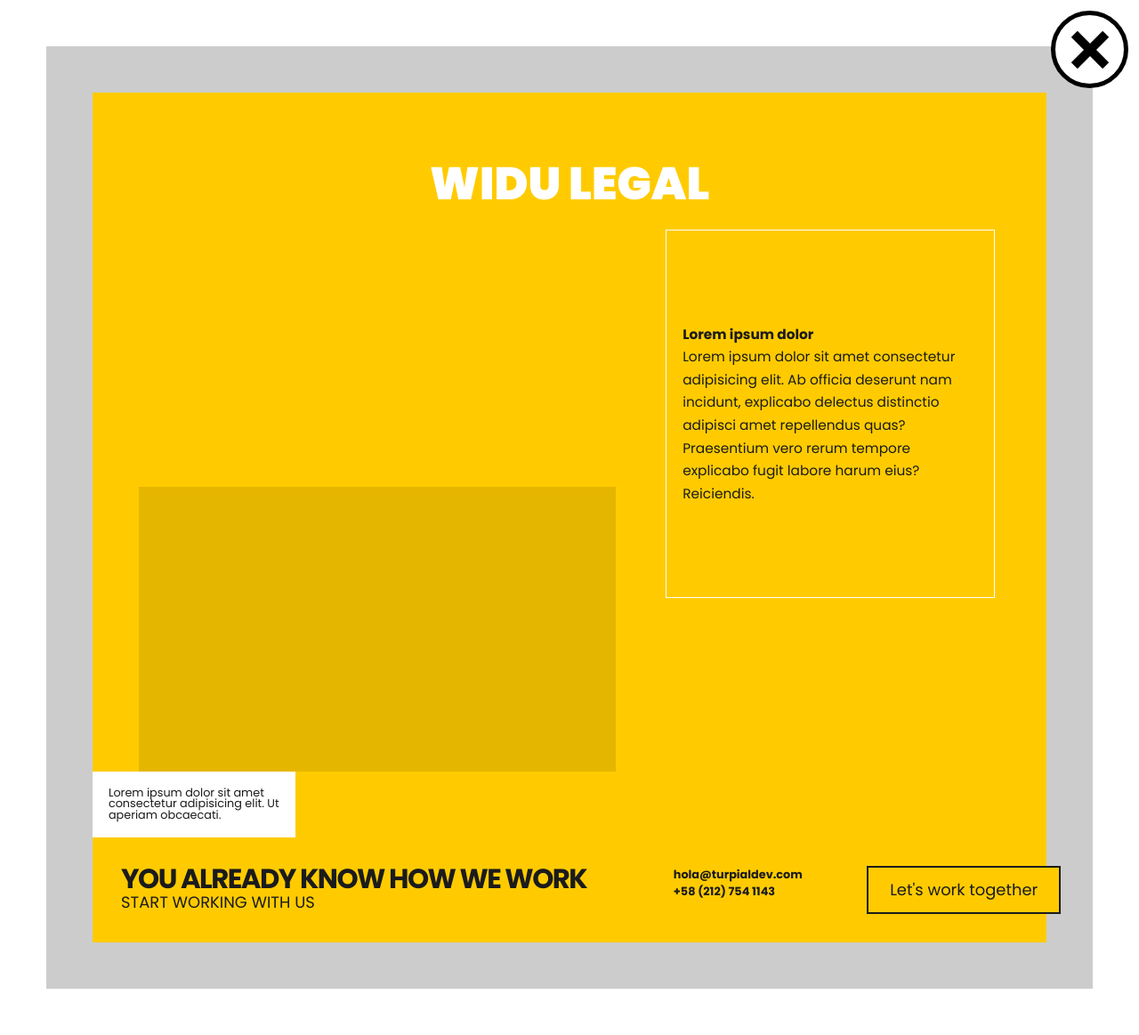
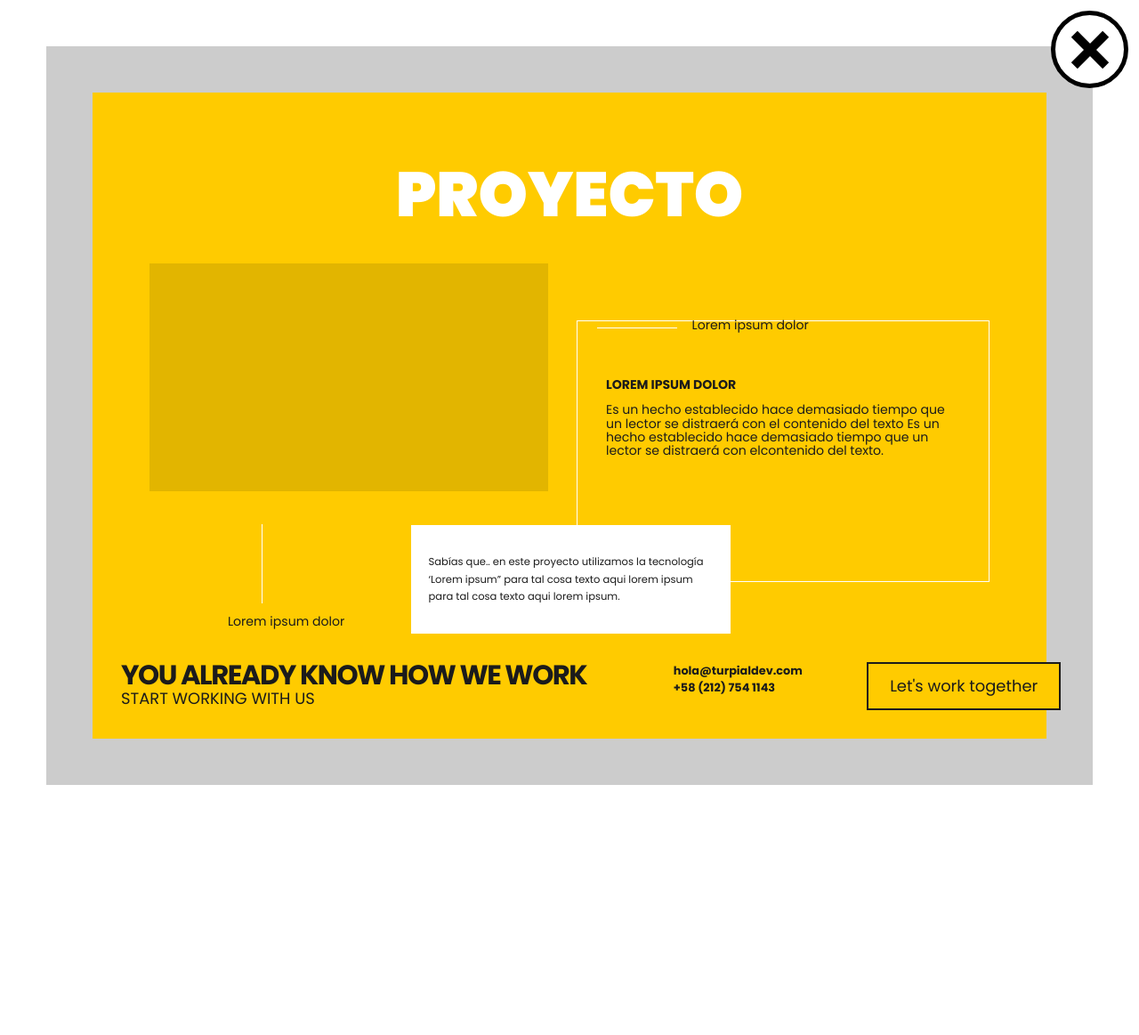
Before and after one commit to turpialdev/website, a Jekyll site: the page built from _portfolio/2018-12-12-widu-legal.md, in a window 1280 px wide. Shown: the whole page at 89% size. Built offline with Jekyll 4.4.1, drawn with Linux system fonts in a browser that asks for light colours; after the commit the page ends 934 px from its top, so only the background shows below that.

Commit message:
first page fix

```diff
--- a/_layouts/project.html
+++ b/_layouts/project.html
@@ -20,20 +20,33 @@
 
             <!-- PROJECT DETAIL DESCRIPTION -->
             <div class="detail-project">
-                <h2>{{ page.title }}</h2>
-                <div class="project-image">
+                <h2>Proyecto</h2>
+                <div class="imag">
                     <img src="" alt="">
                 </div>
-                <div class="project-description">
+                <div class="text">
                     <b>Lorem ipsum dolor</b>
-                    <p>Lorem ipsum dolor sit amet consectetur adipisicing elit. Ab officia deserunt nam incidunt, explicabo
-                        delectus distinctio adipisci amet repellendus quas? Praesentium vero rerum tempore explicabo fugit
-                        labore harum eius? Reiciendis.</p>
+                    <p>
+                        Es un hecho establecido hace demasiado tiempo que un lector se distraerá con el contenido del texto Es un hecho establecido
+                        hace demasiado tiempo que un lector se distraerá con elcontenido del texto.
+                    </p>
                 </div>
-                <div class="project-footer">
-                    <p>Lorem ipsum dolor sit amet consectetur adipisicing elit. Ut aperiam obcaecati.</p>
+                <div class="rela">
+                    <p>
+                        Sabías que.. en este proyecto utilizamos la tecnología ‘Lorem ipsum” para tal cosa texto aqui lorem ipsum para tal cosa texto
+                        aqui lorem ipsum.
+                    </p>
+                </div>
+                <div class="show-case-1">
+                    <span></span>
+                    Lorem ipsum dolor
+                </div>
+                <div class="show-case-2">
+                    <span></span>
+                    Lorem ipsum dolor
                 </div>
             </div>
+
 
             <!-- PROJECT DETAIL FIRTS STEPS
                     <div class="detail-steps">
@@ -78,8 +91,6 @@
     function onDismissDetail() {
         window.location.href = "/";
     }
-</script>
-
-{% include script.html %}
+</script> {% include script.html %}
 
 </html>
--- a/css/app.scss
+++ b/css/app.scss
@@ -1599,50 +1599,87 @@ Portfolio detail
 
     /* PROJECT DETAIL DESCRIPTION */
     .detail-project {
+        display: grid;
+        grid-template-columns: 40vw auto;
+        grid-template-rows: 15vw 23vw auto;
         background-color: $yellow;
-        color: #fff;
-        position: relative;
 
         h2 {
-            font-size: 4vw;
-            padding: 6vw 0 2vw;
+            grid-column: 1 / 3;
+            font-size: 5.5vw;
+            text-align: center;
+            font-weight: 900;
+            color: #fff;
             text-transform: uppercase;
-            font-weight: 900;
-            text-align: center;
-        }
-
-        .project-image {
-            display: inline-block;
-            width: calc(50vw - 104px);
-            height: 25vw;
-            margin: 0 52px;
-            background-color: rgba(0, 0, 0, .1);
-        }
-
-        .project-description {
-            display: inline-block;
-            top: -2vw;
+            align-self: center;
+            margin-top: 3vw;
+        }
+
+        .imag {
+            background: $yellowHover;
+            height: 20vw;
+            margin-left: 5vw;
+        }
+
+        .text {
+            position: relative;
+            top: 5vw;
+            border: 1px solid #fff;
+            margin-right: 5vw;
+            margin-left: 2.5vw;
+            padding: 5vw 2.5vw;
+            font-size: 1.1vw;
+            line-height: 1.2vw;
+            b {
+                display: block;
+                font-weight: 600;
+                text-transform: uppercase;
+                margin-bottom: 1vw;
+            }
+            p {
+                overflow: hidden;
+                text-overflow: ellipsis;
+                word-wrap: break-word;
+                max-height: 7.2vw;
+            }
+        }
+
+        .rela {
             color: $black;
-            width: calc(30vw - 52px);
-            border: 1px solid #fff;
-            padding: 104px 1.4vw;
-            b {
-                font-size: 1.2vw;
-                font-weight: 600;
-            }
-            p, b {
-                font-size: 1.2vw;
-                line-height: 2vw;
-            }
-        }
-
-        .project-footer {
-            width: 15vw;
-            background-color: #fff;
-            padding: 1.4vw;
-            color: $black;
-            p {
-                font-size: 1vw;
+            background: #fff;
+            position: relative;
+            left: 28vw;
+            padding: 2.5vw 1.5vw;
+            font-size: 0.9vw;
+            width: 25vw;
+            line-height: 1.5vw;
+        }
+
+        .show-case-1 {
+            position: absolute;
+            top: 28vw;
+            font-size: 1.1vw;
+            right: 29vw;
+            span {
+                display: inline-block;
+                border-top: 1px solid #fff;
+                height: 1px;
+                width: 7vw;
+                margin-right: 1vw;
+            }
+        }
+
+        .show-case-2 {
+            position: absolute;
+            top: 46vw;
+            font-size: 1.1vw;
+            left: 20vw;
+            span {
+                display: block;
+                border-right: 1px solid #fff;
+                height: 7vw;
+                width: 3vw;
+                margin-bottom: 1vw;
             }
         }
     }
```
